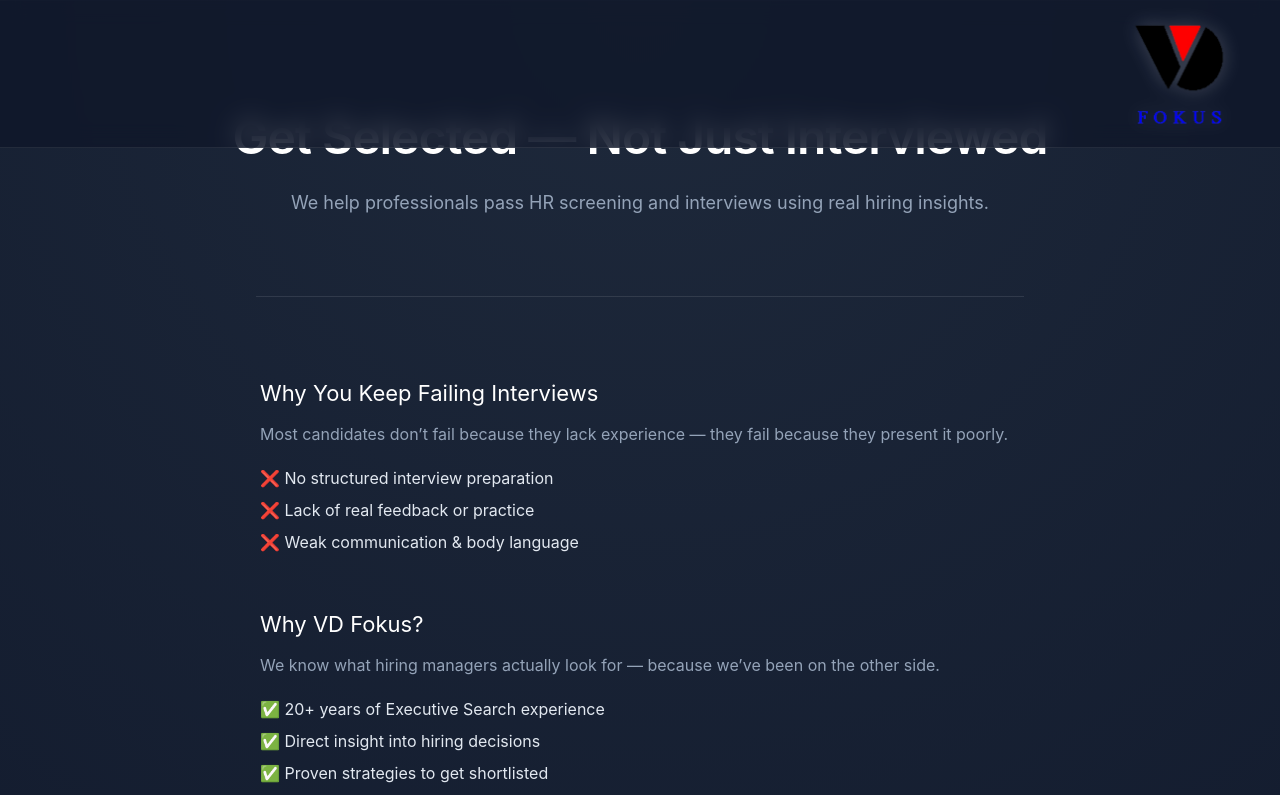
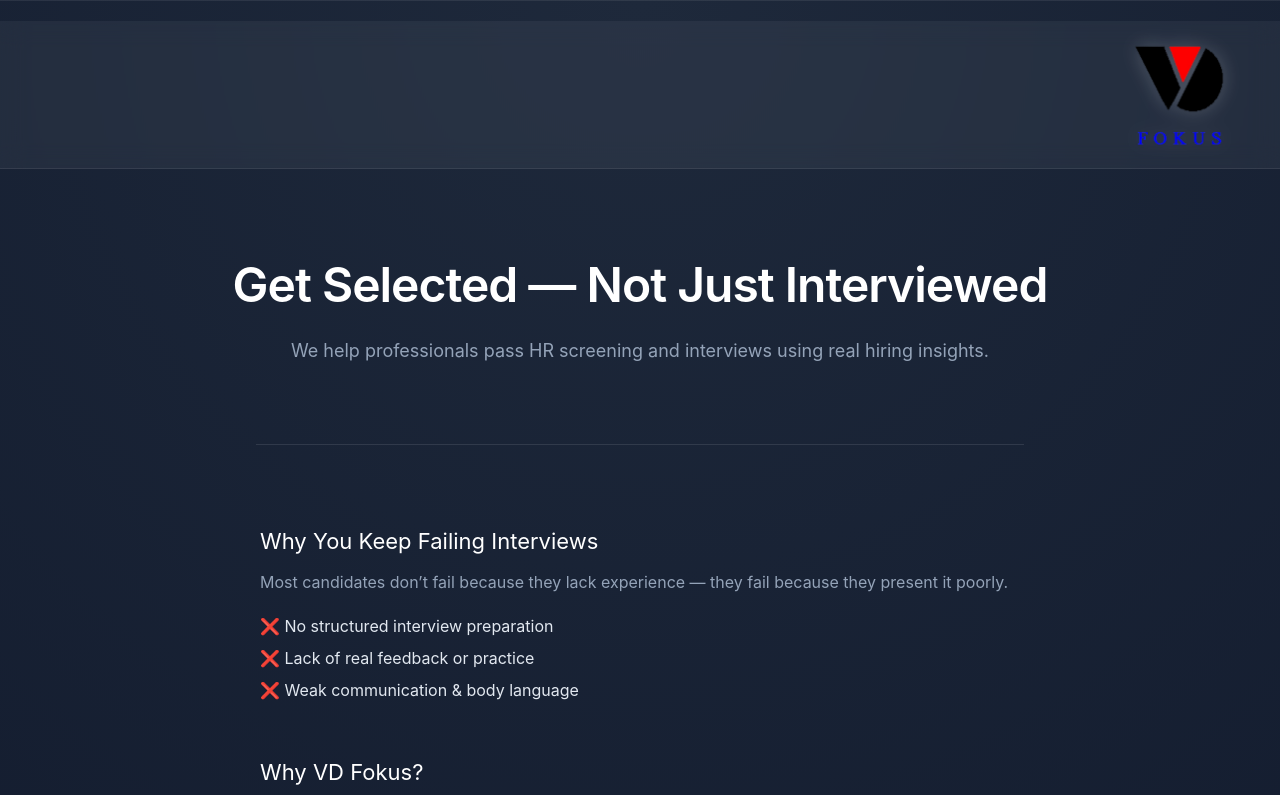
Before and after one commit to Ramzyjof/vd-fokus-landing, a Next.js app: page / in a window 1280 px wide. Shown: the top 795 px of the page. Built offline with nearby package versions, Linux system fonts and the light colour scheme.

Commit message:
make navbar static

```diff
--- a/app/page.tsx
+++ b/app/page.tsx
@@ -44,15 +44,9 @@ export default function Page() {
     justifyContent: "flex-end",
     alignItems: "center",
 
-    background: "rgba(15,23,42,0.8)",
+    background: "rgba(255,255,255,0.05)",
     backdropFilter: "blur(12px)",
-    borderBottom: "1px solid rgba(255,255,255,0.08)",
-
-    position: "fixed",
-    top: 0,
-    left: 0,
-    width: "100%",
-    zIndex: 9999
+    borderBottom: "1px solid rgba(255,255,255,0.08)"
   }}
 >
   <Image
@@ -64,8 +58,6 @@ export default function Page() {
       filter: "drop-shadow(0 0 10px rgba(255,255,255,0.2))"
     }}
   />
-  {/* SPACING (IMPORTANT) */}
-  <div style={{ height: "80px" }} />
 </div>
       {/* HERO */}
       <section
```
